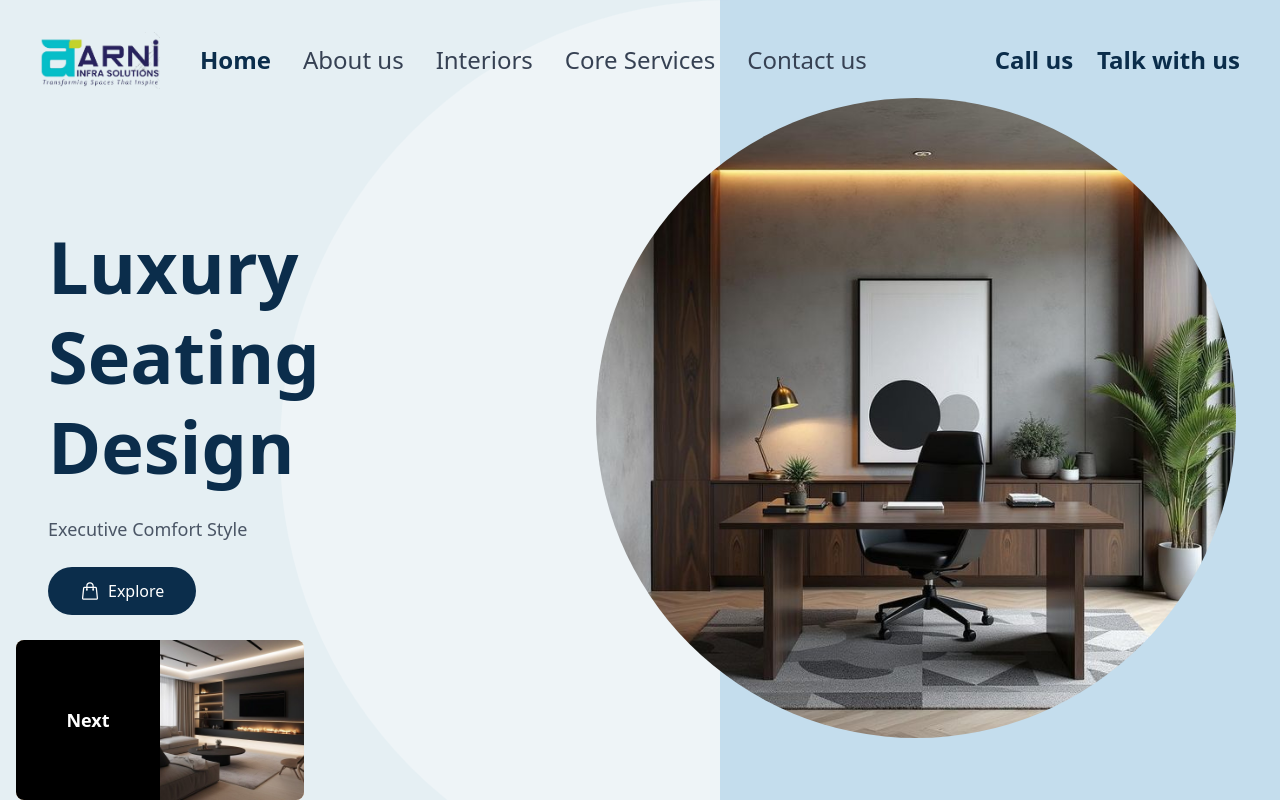
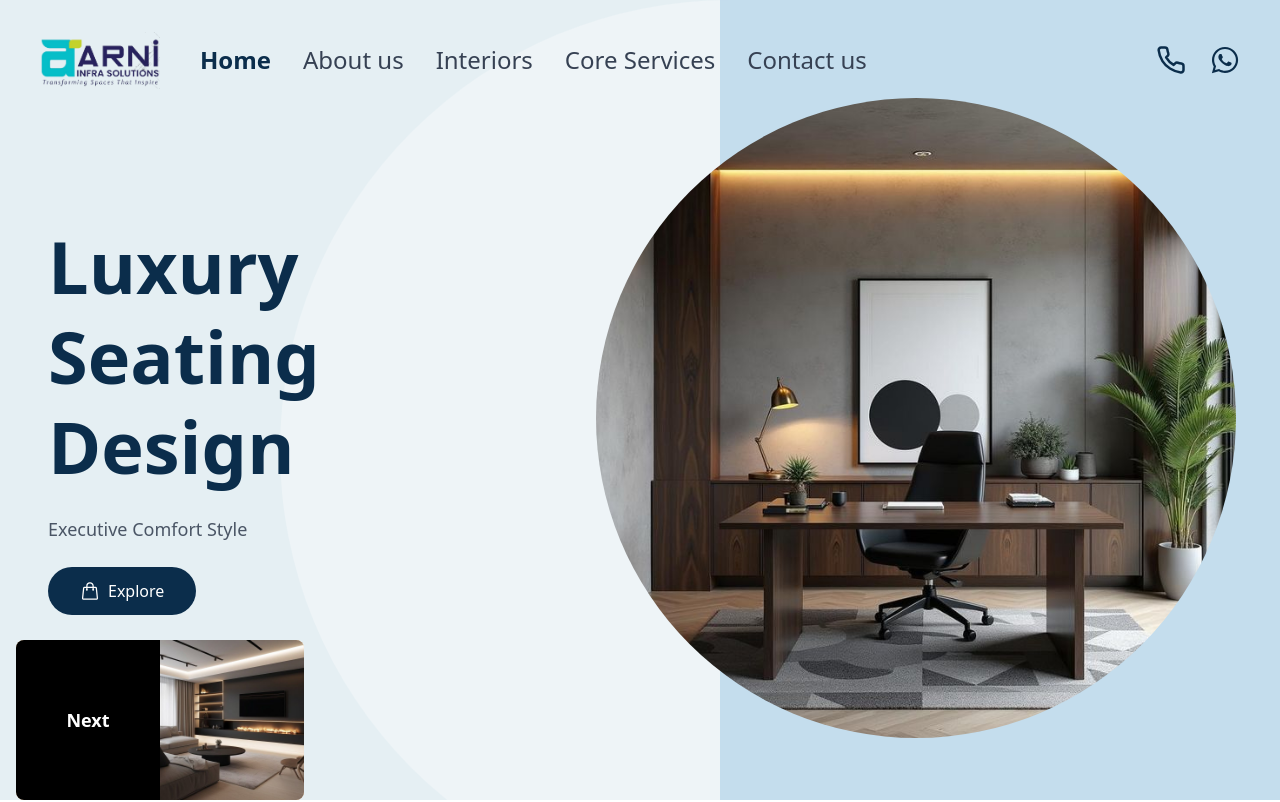
Before and after one commit to HarshIT01001000/AraniWeb, a React (Vite) app: page / in a window 1280 px wide. Shown: the top 802 px of the page. Built offline with nearby package versions, Linux system fonts and the light colour scheme.

Commit message:
icons change on navbar

```diff
--- a/src/Components/Navbar.jsx
+++ b/src/Components/Navbar.jsx
@@ -1,10 +1,11 @@
 import React, { useState } from "react";
-import { FiSearch } from "react-icons/fi";
+import { FiSearch, FiPhone } from "react-icons/fi";   // ✅ FiPhone added here
 import { FaWhatsapp } from "react-icons/fa";
 import { HiOutlineShoppingBag } from "react-icons/hi2";
 import { RxHamburgerMenu } from "react-icons/rx";
 import { IoClose } from "react-icons/io5";
 import { Link, useLocation } from "react-router-dom";
+
 
 export default function Navbar() {
   const [isOpen, setIsOpen] = useState(false);
@@ -62,43 +63,27 @@ export default function Navbar() {
 
         {/* RIGHT SECTION */}
 <div className="hidden md:flex lg:text-xl xl:text-2xl items-center gap-6 text-[#0B2D4B]">
-          <div className="relative group">
-            <p className="font-semibold cursor-pointer hover:text-green-600 transition">
-              Call us
-            </p>
 
-            {/* Dropdown with numbers */}
-            <div className="absolute right-0 top-full mt-2 bg-white border border-gray-200 rounded-lg shadow-lg p-3 w-48 opacity-0 invisible group-hover:opacity-100 group-hover:visible transition-all duration-300">
-              <p
-                className="text-sm text-gray-700 hover:text-green-600 cursor-pointer"
-                onClick={() => {
-                  navigator.clipboard.writeText("9892755754");
-                  alert("Copied: 9892755754");
-                }}
+  {/* CALL ICON */}
+  <a
+    href="tel:9892755754"
+    className="text-3xl hover:text-green-600 transition"
   >
-                📞 9892755754
-              </p>
-              <p
-                className="text-sm text-gray-700 hover:text-green-600 cursor-pointer mt-2"
-                onClick={() => {
-                  navigator.clipboard.writeText("9821155754");
-                  alert("Copied: 9821155754");
-                }}
-              >
-                📞 9821155754a
-              </p>
-            </div>
-          </div>
+    <FiPhone />
+  </a>
 
+  {/* CHAT ICON (WhatsApp) */}
   <a
     href="https://wa.me/9892755754"
     target="_blank"
     rel="noopener noreferrer"
-            className="font-semibold cursor-pointer hover:text-green-600 transition"
+    className="text-3xl hover:text-green-600 transition"
   >
-            Talk with us
+    <FaWhatsapp />
   </a>
+
 </div>
+
 
         {/* MOBILE MENU BUTTON */}
         <button
```
Lines whose indentation alone changed are shown as unchanged.
